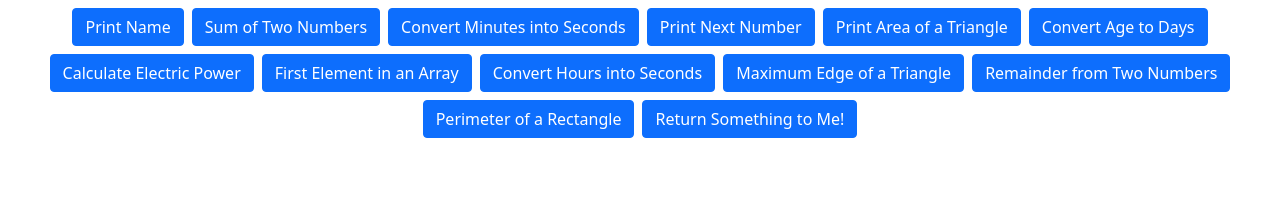
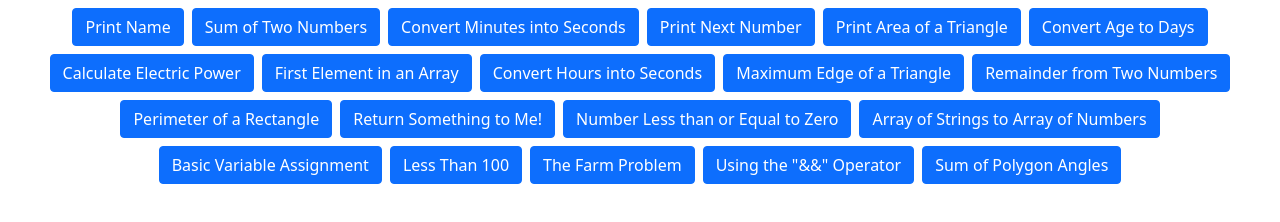
Before and after one commit to mukeshk371/javascript-general, a plain HTML site: page index.html in a window 1280 px wide. Drawn offline with nearby package versions, Linux system fonts and the light colour scheme.

Commit message:
7 questions added

```diff
--- a/index.html
+++ b/index.html
@@ -61,6 +61,36 @@
             <button type="button" class="btn btn-primary" onclick="returnSomethingToMe()">Return Something to Me!
             </button>
         </div>
+        <div class="p-1">
+            <button type="button" class="btn btn-primary" onclick="returnLessThanEqualToZero()">Number Less than or
+                Equal to
+                Zero
+            </button>
+        </div>
+        <div class="p-1">
+            <button type="button" class="btn btn-primary" onclick="returnArrayStringsToArrayNumbers()">Array of Strings
+                to
+                Array of Numbers
+            </button>
+        </div>
+        <div class="p-1">
+            <button type="button" class="btn btn-primary" onclick="returnBasicVariableAssignment()">Basic Variable
+                Assignment
+            </button>
+        </div>
+        <div class="p-1">
+            <button type="button" class="btn btn-primary" onclick="returnLessThan100()">Less Than 100</button>
+        </div>
+        <div class="p-1">
+            <button type="button" class="btn btn-primary" onclick="returnLegsCount()">The Farm Problem</button>
+        </div>
+        <div class="p-1">
+            <button type="button" class="btn btn-primary" onclick="returnTrueFalse()">Using the "&&" Operator</button>
+        </div>
+        <div class="p-1">
+            <button type="button" class="btn btn-primary" onclick="returnSumOfPolygonAngles()">Sum of Polygon
+                Angles</button>
+        </div>
     </div>
 </body>
 
--- a/resources/script.js
+++ b/resources/script.js
@@ -71,3 +71,63 @@ function returnSomethingToMe() {
     let inputSomething = prompt('Enter Something');
     alert('Something ' + inputSomething);
 }
+
+function returnLessThanEqualToZero() {
+    let LTETZNumber = Number(prompt('Enter Number'));
+    if (LTETZNumber < 0) {
+        alert('true');
+    } else {
+        alert('false');
+    }
+}
+
+function returnArrayStringsToArrayNumbers() {
+    let toNumbers = arr => arr.map(Number);
+    toNumbers = ['1', '2', '3', '4', '5', '6'];
+    alert(toNumbers);
+}
+
+function returnBasicVariableAssignment() {
+    let nameString = prompt('Enter Name');
+    alert(nameString + 'Edabit');
+}
+
+function returnLessThan100() {
+    let lessThanNumber1 = Number(prompt('Enter first number'));
+    let lessThanNumber2 = Number(prompt('Enter second number'));
+    sum = lessThanNumber1 + lessThanNumber2;
+    if (sum < 100) {
+        alert('true');
+    } else {
+        alert('false');
+    }
+}
+
+function returnLegsCount() {
+    let chickenNumber = Number(prompt('Enter Chicken numbers'));
+    let cowNumber = Number(prompt('Enter Cow numbers'));
+    let pigNumber = Number(prompt('Enter Pig numbers'));
+
+    result = (chickenNumber * 2) + (cowNumber * 4) + (pigNumber * 4);
+    alert('Total number of legs = ' + result);
+}
+
+function returnTrueFalse() {
+    let a = true;
+    let b = true;
+    if (a == true && b == true) {
+        alert(true);
+    } else {
+        alert(false);
+    }
+}
+
+function returnSumOfPolygonAngles() {
+    let polygonAngles = Number(prompt('Enter total number of angles'));
+    result = (polygonAngles - 2) * 180;
+    if (polygonAngles > 2) {
+        alert('Sum of Polygon Angles = ' + result);
+    } else {
+        alert('Total number of angles will always be greater than 2');
+    }
+}
```
